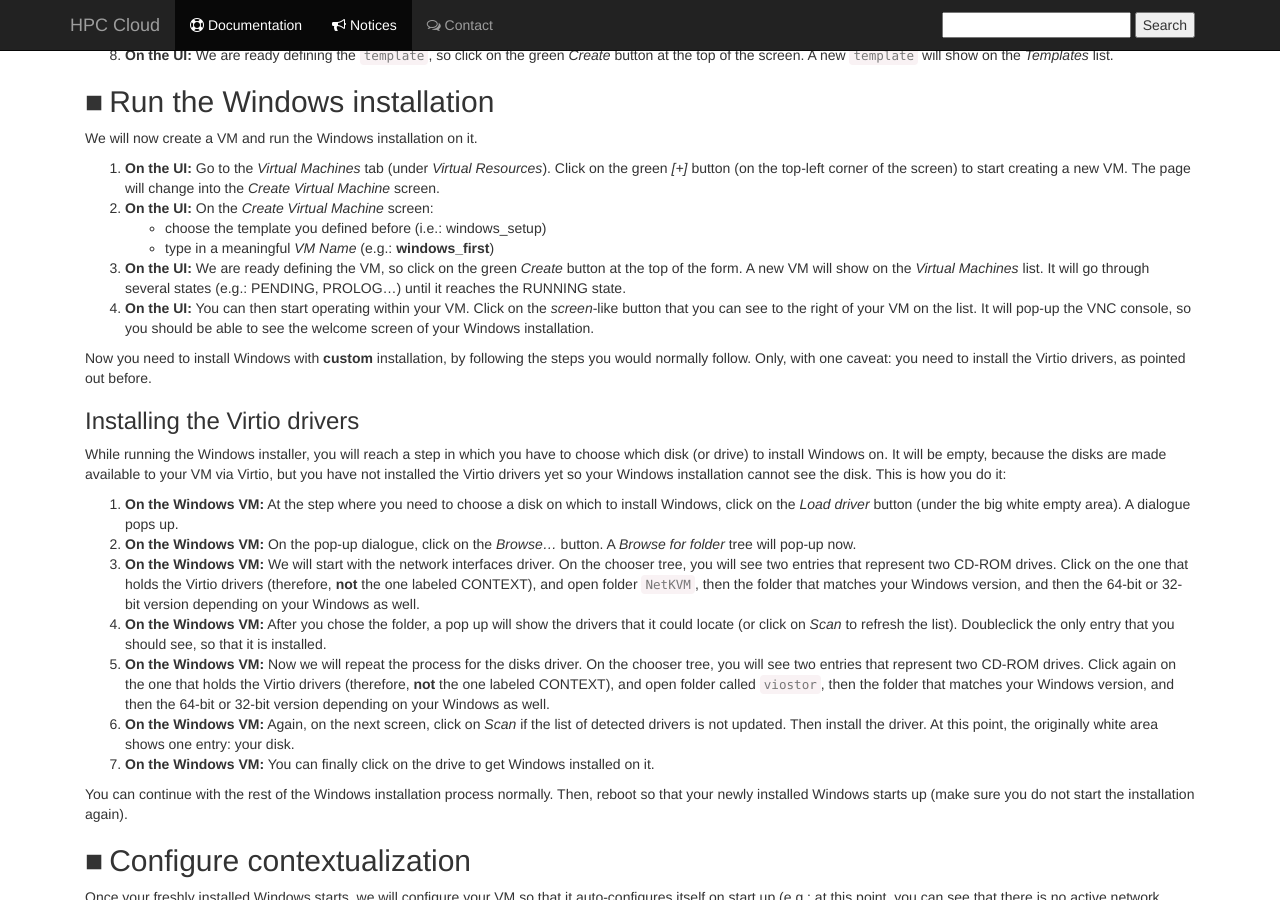
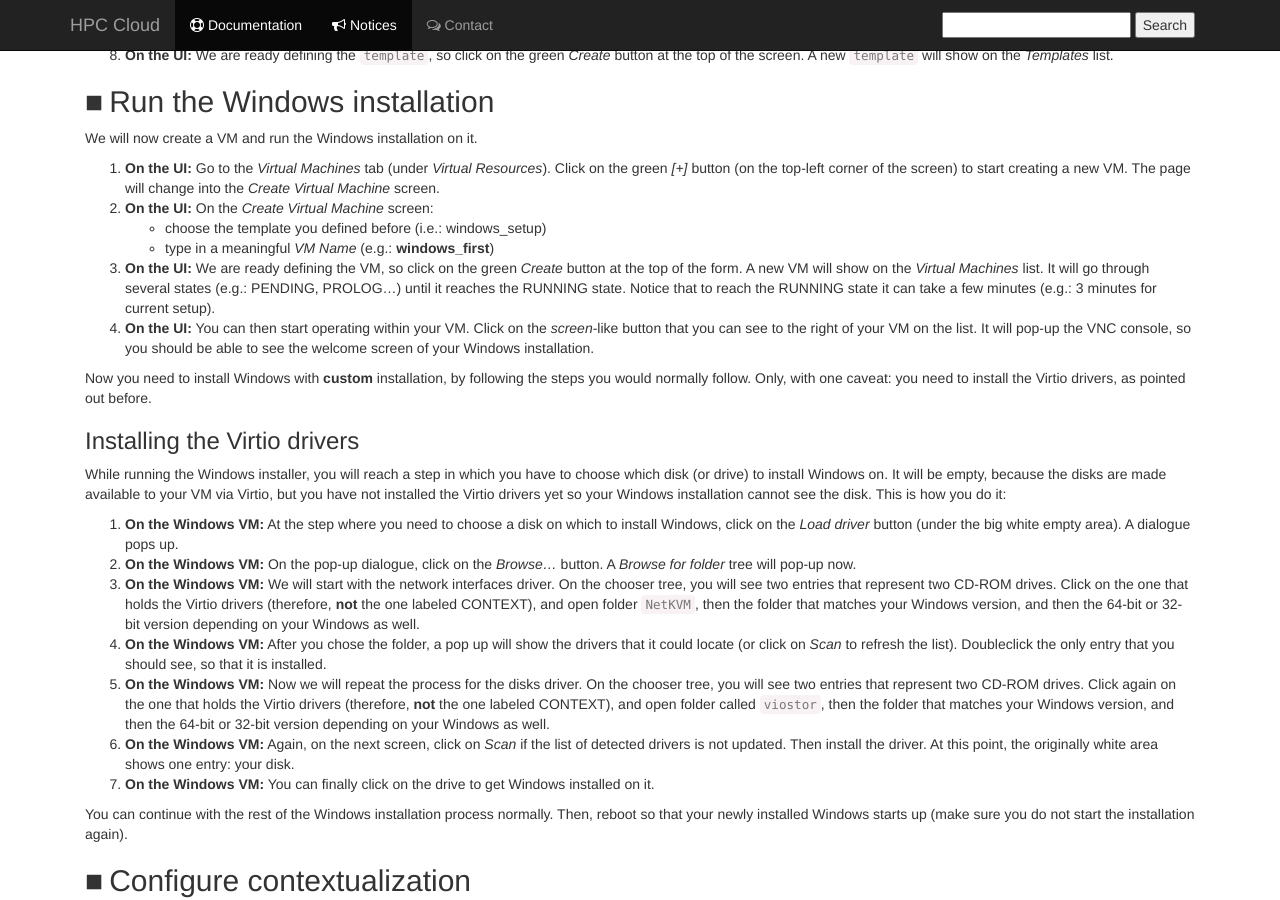
Before and after one commit to sara-nl/clouddocs, a Jekyll site: the page built from Windows.markdown, in a window 1280 px wide and 900 px high, scrolled down 3250 px. Built offline with Jekyll 4.4.1, drawn with Linux system fonts in a browser that asks for light colours; nearby versions of some CDN libraries.

Commit message:
Update Windows.markdown

```diff
--- a/Windows.markdown
+++ b/Windows.markdown
@@ -151,7 +151,7 @@
 1. **On the UI:** On the _Create Virtual Machine_ screen:
   * choose the template you defined before (i.e.: windows_setup)
   * type in a meaningful _VM Name_ (e.g.: **windows_first**)
-1. **On the UI:** We are ready defining the VM, so click on the green _Create_ button at the top of the form. A new VM will show on the _Virtual Machines_ list. It will go through several states (e.g.: PENDING, PROLOG...) until it reaches the RUNNING state.
+1. **On the UI:** We are ready defining the VM, so click on the green _Create_ button at the top of the form. A new VM will show on the _Virtual Machines_ list. It will go through several states (e.g.: PENDING, PROLOG...) until it reaches the RUNNING state. Notice that to reach the RUNNING state it can take a few minutes (e.g.: 3 minutes for current setup).
 1. **On the UI:** You can then start operating within your VM. Click on the _screen_-like button that you can see to the right of your VM on the list. It will pop-up the VNC console, so you should be able to see the welcome screen of your Windows installation.
 
 Now you need to install Windows with **custom** installation, by following the steps you would normally follow. Only, with one caveat: you need to install the Virtio drivers, as pointed out before.
```
